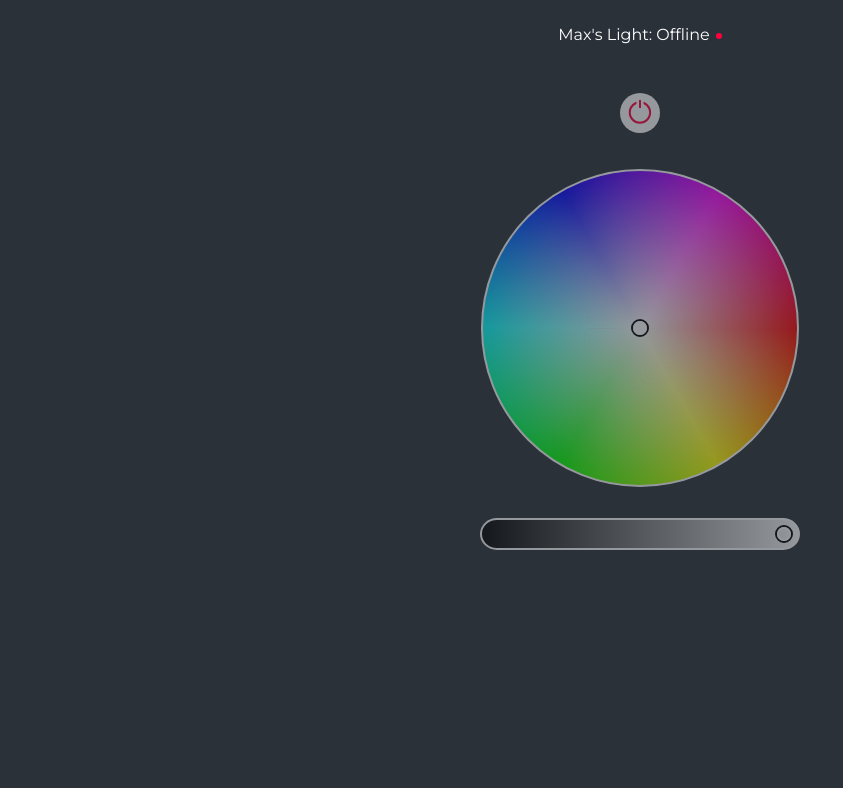
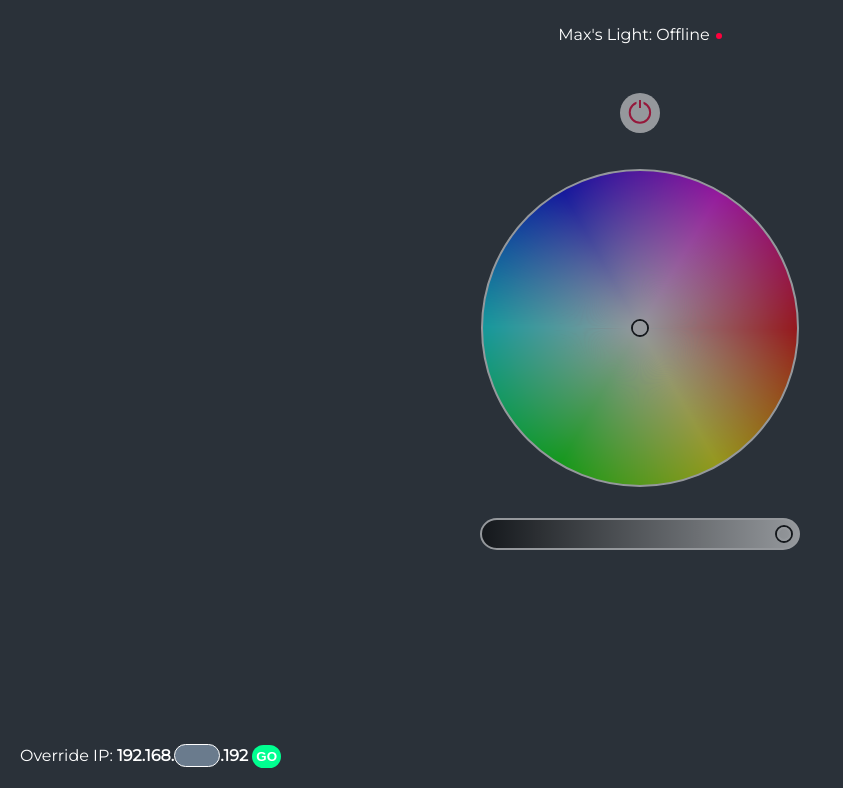
Before and after one commit to leetaylor5455/RGB-Controller, a website: page public/index.html in a window 1280 px wide. Shown: the part 76-864 px from the top of the page, without its empty margins (0-843 px from the left). Before the commit the page ends 800 px from the top, so only its background shows below. Drawn offline with Linux system fonts and the light colour scheme; no server answers.

Commit message:
IP Override Function

```diff
--- a/public/css/style.css
+++ b/public/css/style.css
@@ -67,3 +67,41 @@ header {
     cursor: pointer;
     -webkit-tap-highlight-color: transparent;
 }
+
+#IPOverride {
+    padding: 20px;
+}
+
+#IPInput {
+    width: 40px;
+    outline: none;
+    border: 1px solid white;
+    border-radius: 1rem;
+    background-color: #6a7b8d;
+    font-family: 'Montserrat', sans-serif;
+    color: white;
+    font-size: 16px;
+    text-align: center;
+}
+
+#submitIP {
+    background-color: #00FF90;
+    border: none;
+    border-radius: 1rem;
+    color: white;
+    padding: 4px;
+    outline: none;
+    font-weight: bold;;
+}
+
+/* Chrome, Safari, Edge, Opera */
+input::-webkit-outer-spin-button,
+input::-webkit-inner-spin-button {
+  -webkit-appearance: none;
+  margin: 0;
+}
+
+/* Firefox */
+input[type=number] {
+  -moz-appearance: textfield;
+}
--- a/public/index.html
+++ b/public/index.html
@@ -75,6 +75,8 @@
         </div>
     </div>
 
+    <div id="IPOverride">Override IP: <span style="font-weight: bold;">192.168.<input id="IPInput" type="number">.192</span> <button id="submitIP">GO</button></div>
+
     <script src="js/jquery-3.5.1.min.js"></script>
     <script src="js/iro.min.js"></script>
     <script src="js/app.js"></script>
--- a/public/js/app.js
+++ b/public/js/app.js
@@ -2,9 +2,9 @@ $(function() {
 
   const max = 'http://192.168.0.82/';
   const test = 'http://192.168.0.79/';
-  const prod = 'http://192.168.234.192/';
+  const prod = 'http://192.168.220.192/';
 
-  const ip = prod;
+  let ip = prod;
   let isTurnedOn = false;
 
   function indicateOff() {
@@ -98,4 +98,10 @@ $(function() {
 
     $.get(ip + appendURL);
   });
+
+  $('#submitIP').on('click', function() {
+    const IPChange = $('#IPInput').val();
+    console.log(IPChange)
+    ip = `http://192.168.${IPChange}.192/`;
+  });
 });
```
